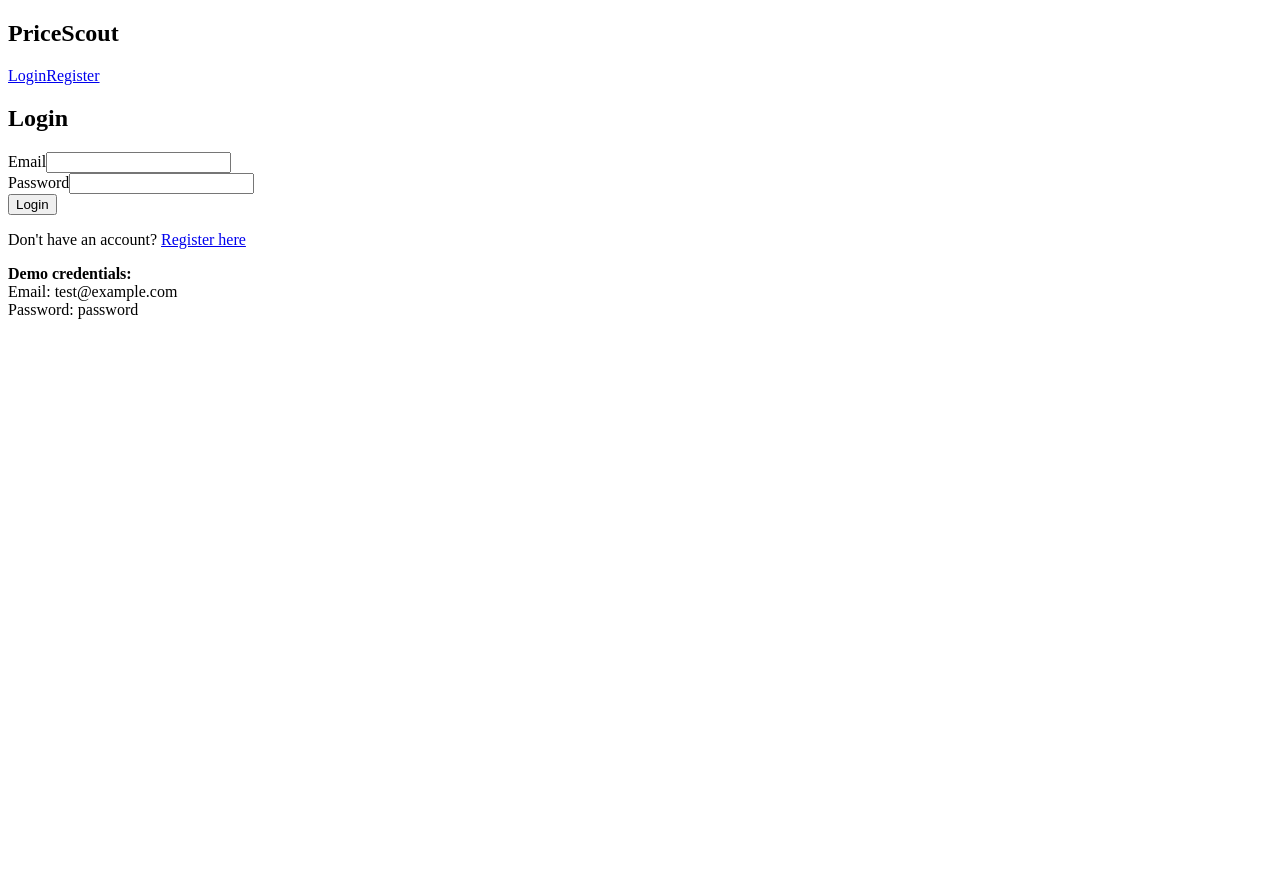
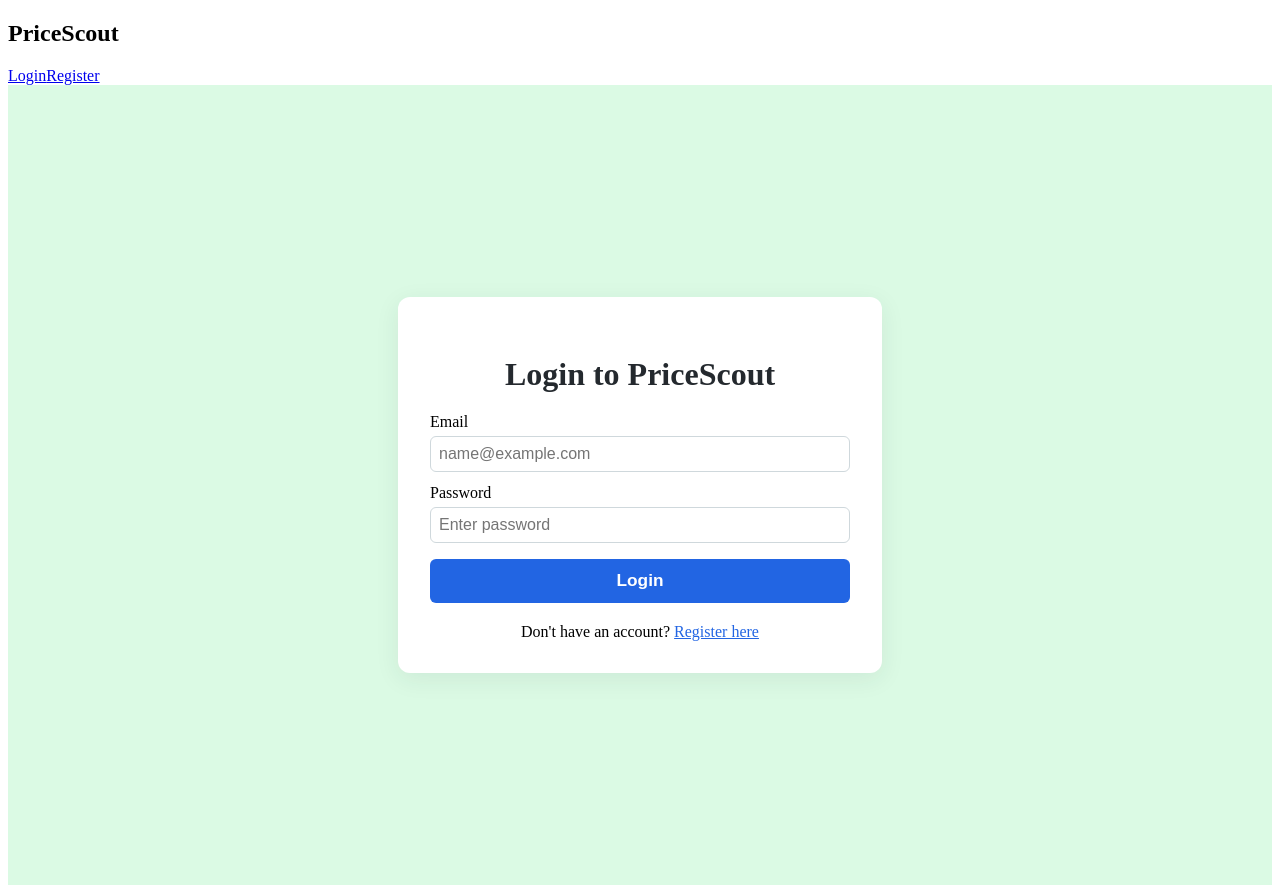
Before and after one commit to ngtri1809/PriceScout, a React (Vite) app in the folder apps/web/: page /login in a window 1280 px wide. Before the commit the page ends 800 px from the top, so only its background shows below. Built offline with nearby package versions, Linux system fonts and the light colour scheme.

Commit message:
Updated homepage

```diff
--- a/apps/web/src/pages/LoginPage.jsx
+++ b/apps/web/src/pages/LoginPage.jsx
@@ -35,69 +35,119 @@ export default function LoginPage() {
   };
 
   return (
-    <div className="max-w-md mx-auto mt-16">
-      <div className="bg-white shadow-md rounded-lg p-8">
-        <h2 className="text-2xl font-bold text-center mb-8">Login</h2>
+   <div style={{
+  background: '#dbfae4',
+  minHeight: '100vh',
+  display: 'flex',
+  alignItems: 'center',
+  justifyContent: 'center'
+}}>
+  <div style={{
+    background: '#fff',
+    borderRadius: '12px',
+    boxShadow: '0 6px 24px rgba(38, 46, 67, 0.08)',
+    padding: '2rem',
+    maxWidth: '420px',
+    width: '100%'
+  }}>
+    <h2 style={{
+      fontWeight: 700,
+      fontSize: '2rem',
+      color: '#24292e',
+      textAlign: 'center',
+      marginBottom: '1.3rem'
+    }}>Login to PriceScout</h2>
 
     {error && (
-          <div className="bg-red-100 border border-red-400 text-red-700 px-4 py-3 rounded mb-4">
+      <div style={{color: '#b00020', marginBottom: '1rem', textAlign: 'center'}}>
         {error}
       </div>
     )}
 
     <form onSubmit={handleSubmit}>
-          <div className="mb-4">
-            <label htmlFor="email" className="block text-sm font-medium text-gray-700 mb-2">
-              Email
-            </label>
+      <div style={{marginBottom: '0.75rem'}}>
+        <label htmlFor="email" style={{
+          display: 'block',
+          marginBottom: 5,
+          fontWeight: 500
+        }}>Email</label>
         <input
           type="email"
           id="email"
+          name="email"
           value={email}
-              onChange={(e) => setEmail(e.target.value)}
-              className="w-full px-3 py-2 border border-gray-300 rounded-md focus:outline-none focus:ring-2 focus:ring-blue-500"
+          onChange={e => setEmail(e.target.value)}
           required
+          autoComplete="username"
+          style={{
+            width: '100%',
+            padding: '0.5rem',
+            border: '1px solid #cfd8dc',
+            borderRadius: 6,
+            fontSize: '1rem',
+            boxSizing: 'border-box'
+          }}
+          placeholder="name@example.com"
         />
       </div>
 
-          <div className="mb-6">
-            <label htmlFor="password" className="block text-sm font-medium text-gray-700 mb-2">
-              Password
-            </label>
+      <div style={{marginBottom: '1rem'}}>
+        <label htmlFor="password" style={{
+          display: 'block',
+          marginBottom: 5,
+          fontWeight: 500
+        }}>Password</label>
         <input
           type="password"
           id="password"
+          name="password"
           value={password}
-              onChange={(e) => setPassword(e.target.value)}
-              className="w-full px-3 py-2 border border-gray-300 rounded-md focus:outline-none focus:ring-2 focus:ring-blue-500"
+          onChange={e => setPassword(e.target.value)}
           required
+          autoComplete="current-password"
+          style={{
+            width: '100%',
+            padding: '0.5rem',
+            border: '1px solid #cfd8dc',
+            borderRadius: 6,
+            fontSize: '1rem',
+            boxSizing: 'border-box'
+          }}
+          placeholder="Enter password"
         />
       </div>
 
       <button
         type="submit"
         disabled={loading}
-            className="w-full bg-blue-500 text-white py-2 px-4 rounded-md hover:bg-blue-600 focus:outline-none focus:ring-2 focus:ring-blue-500 disabled:opacity-50"
+        style={{
+          width: '100%',
+          padding: '0.7rem',
+          background: '#2265e3',
+          color: '#fff',
+          border: 'none',
+          borderRadius: 6,
+          fontSize: '1.08rem',
+          fontWeight: 600,
+          cursor: loading ? 'not-allowed' : 'pointer',
+          marginBottom: '0.75rem'
+        }}
       >
-            {loading ? 'Logging in...' : 'Login'}
+        {loading ? 'Signing in...' : 'Login'}
       </button>
     </form>
 
-        <p className="text-center mt-4 text-sm text-gray-600">
+    <div style={{
+      textAlign: 'center',
+      marginTop: '0.5rem',
+      fontSize: '1rem'
+    }}>
       Don't have an account?{' '}
-          <Link to="/register" className="text-blue-500 hover:text-blue-600">
-            Register here
-          </Link>
-        </p>
-
-        <div className="mt-6 p-4 bg-gray-100 rounded-md">
-          <p className="text-sm text-gray-600">
-            <strong>Demo credentials:</strong><br />
-            Email: test@example.com<br />
-            Password: password
-          </p>
+      <Link style={{color: '#2265e3'}} to="/register">Register here</Link>
     </div>
   </div>
 </div>
+
+
   );
 }
```
Also changed, not shown: 1 other file (tests, documents, lock files or other folders). Lines whose indentation alone changed are shown as unchanged.
